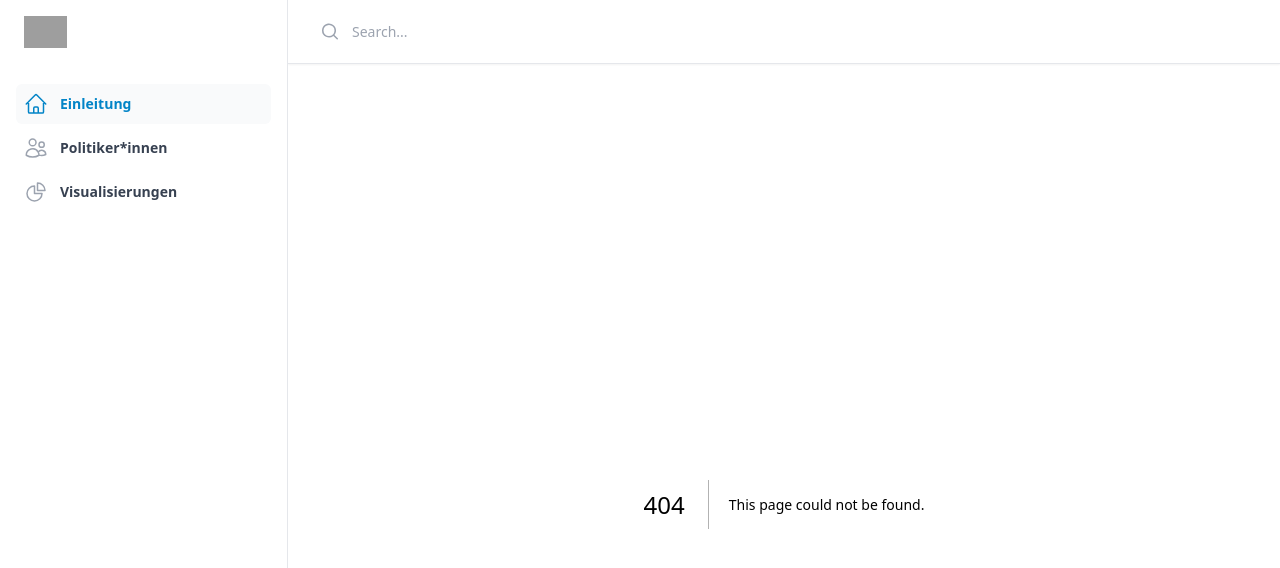
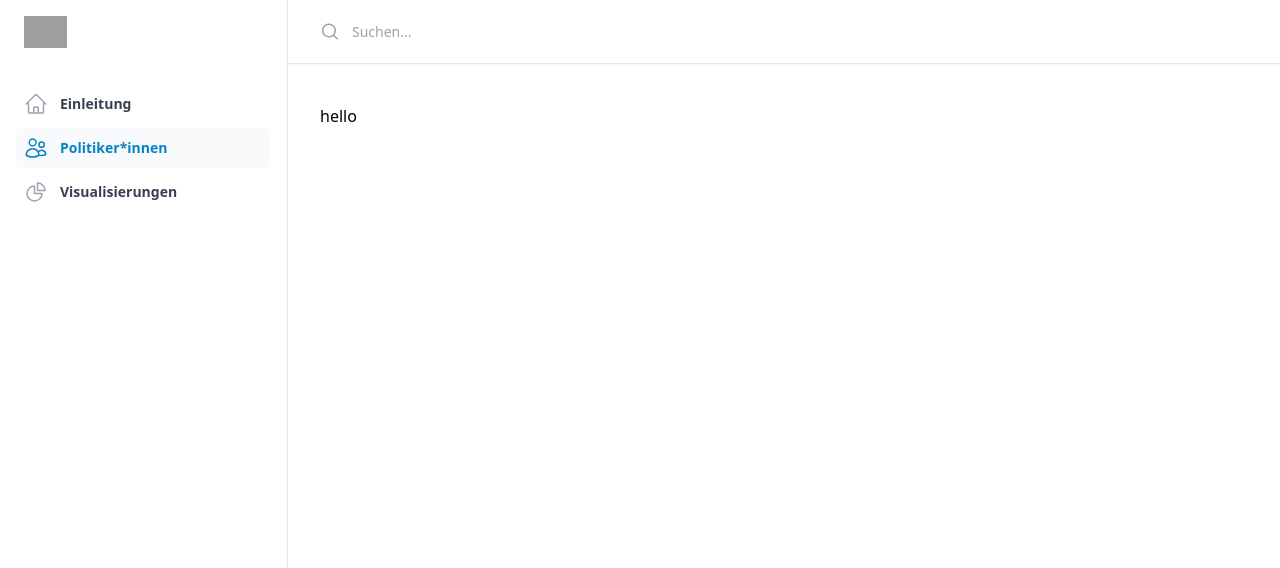
Before and after one commit to IG-Mountainbike-Zug/bike-vote, a Next.js app: page /profile in a window 1280 px wide. Before the commit this address had no page. Shown: the top 568 px of the page. Built offline with nearby package versions, Linux system fonts and the light colour scheme; grey boxes are pictures that could not be loaded.

Commit message:
add pages

```diff
--- /dev/null
+++ b/src/app/profile/page.tsx
@@ -0,0 +1,7 @@
+export default function Page({ params }: { params: { slug: string } }) {
+  return (
+    <>
+      <p>hello</p>
+    </>
+  );
+}
--- /dev/null
+++ b/src/app/visualisierungen/page.tsx
@@ -0,0 +1,7 @@
+export default function Page({ params }: { params: { slug: string } }) {
+  return (
+    <>
+      <p>hello</p>
+    </>
+  );
+}
--- a/src/components/sidebar.tsx
+++ b/src/components/sidebar.tsx
@@ -10,12 +10,8 @@ import {
   XMarkIcon,
 } from "@heroicons/react/24/outline";
 import { MagnifyingGlassIcon } from "@heroicons/react/20/solid";
-
-const navigation = [
-  { name: "Einleitung", href: "/", icon: HomeIcon, current: true },
-  { name: "Politiker*innen", href: "#", icon: UsersIcon, current: false },
-  { name: "Visualisierungen", href: "#", icon: ChartPieIcon, current: false },
-];
+import Link from "next/link";
+import { usePathname } from "next/navigation";
 
 function classNames(...classes: string[]) {
   return classes.filter(Boolean).join(" ");
@@ -23,6 +19,28 @@ function classNames(...classes: string[]) {
 
 export const Sidebar = ({ children }: { children: ReactNode }) => {
   const [sidebarOpen, setSidebarOpen] = useState(false);
+
+  const pathname = usePathname();
+  const navigation = [
+    {
+      name: "Einleitung",
+      href: "/",
+      icon: HomeIcon,
+      current: pathname === "/",
+    },
+    {
+      name: "Politiker*innen",
+      href: "/profile",
+      icon: UsersIcon,
+      current: pathname.startsWith("/profile"),
+    },
+    {
+      name: "Visualisierungen",
+      href: "/visualisierungen",
+      icon: ChartPieIcon,
+      current: pathname.startsWith("/visualisierungen"),
+    },
+  ];
 
   return (
     <>
@@ -94,7 +112,7 @@ export const Sidebar = ({ children }: { children: ReactNode }) => {
                           <ul role="list" className="-mx-2 space-y-1">
                             {navigation.map((item) => (
                               <li key={item.name}>
-                                <a
+                                <Link
                                   href={item.href}
                                   className={classNames(
                                     item.current
@@ -113,7 +131,7 @@ export const Sidebar = ({ children }: { children: ReactNode }) => {
                                     aria-hidden="true"
                                   />
                                   {item.name}
-                                </a>
+                                </Link>
                               </li>
                             ))}
                           </ul>
@@ -156,7 +174,7 @@ export const Sidebar = ({ children }: { children: ReactNode }) => {
                   <ul role="list" className="-mx-2 space-y-1">
                     {navigation.map((item) => (
                       <li key={item.name}>
-                        <a
+                        <Link
                           href={item.href}
                           className={classNames(
                             item.current
@@ -175,7 +193,7 @@ export const Sidebar = ({ children }: { children: ReactNode }) => {
                             aria-hidden="true"
                           />
                           {item.name}
-                        </a>
+                        </Link>
                       </li>
                     ))}
                   </ul>
@@ -217,7 +235,7 @@ export const Sidebar = ({ children }: { children: ReactNode }) => {
             <div className="flex flex-1 gap-x-4 self-stretch lg:gap-x-6">
               <form className="relative flex flex-1" action="#" method="GET">
                 <label htmlFor="search-field" className="sr-only">
-                  Search
+                  Suchen
                 </label>
                 <MagnifyingGlassIcon
                   className="pointer-events-none absolute inset-y-0 left-0 h-full w-5 text-gray-400"
@@ -226,7 +244,7 @@ export const Sidebar = ({ children }: { children: ReactNode }) => {
                 <input
                   id="search-field"
                   className="block h-full w-full border-0 py-0 pl-8 pr-0 text-gray-900 placeholder:text-gray-400 focus:ring-0 sm:text-sm"
-                  placeholder="Search..."
+                  placeholder="Suchen..."
                   type="search"
                   name="search"
                 />
```
